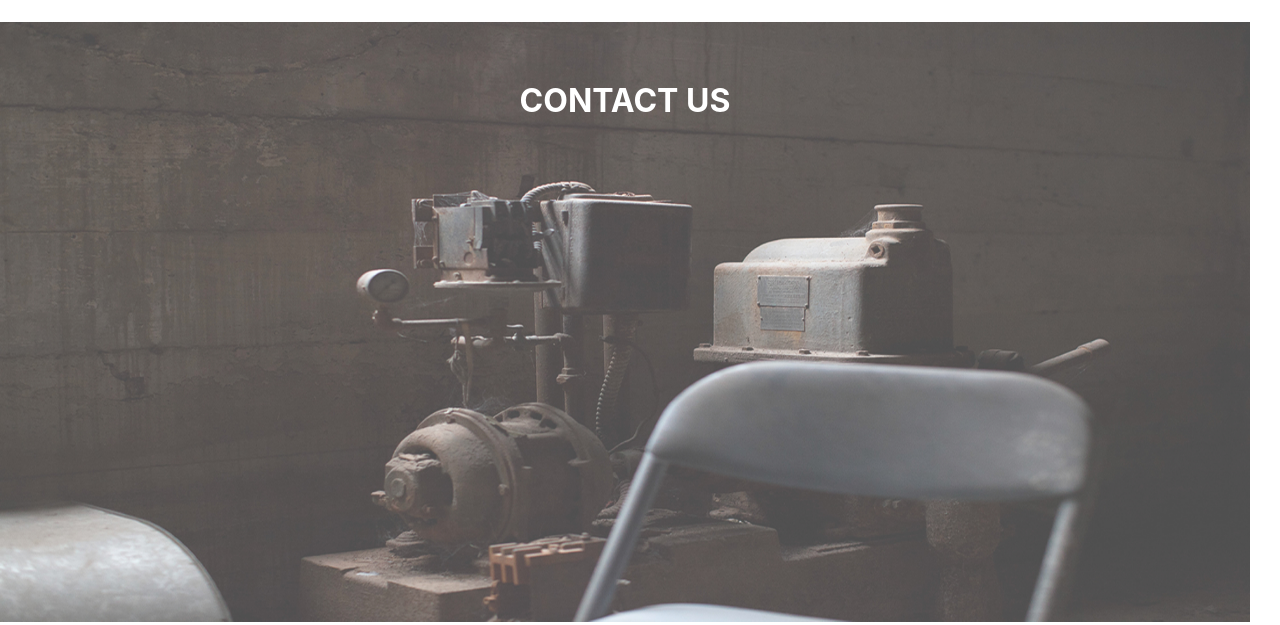
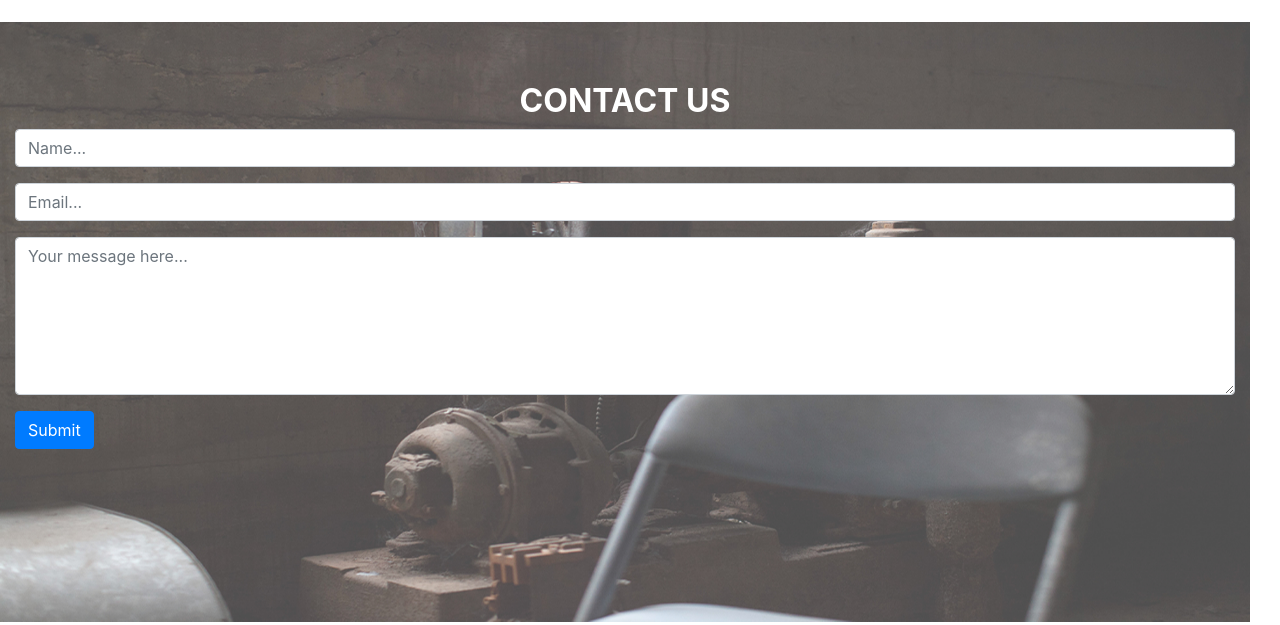
Before and after one commit to Josephat-n/studio-delani, a plain HTML site: page index.html in a window 1280 px wide. Shown: the part 1713-2338 px from the top of the page. Drawn offline with nearby package versions, Linux system fonts and the light colour scheme.

Commit message:
add a form in the contact us section.

```diff
--- a/index.html
+++ b/index.html
@@ -113,7 +113,19 @@
     <div class="row contact">
       <div class="col-12">
         <h2 class="heading"><strong>CONTACT US</strong></h2>
-     </div>
+        <form class="" action="">
+          <div class="form-group">
+            <input type="text"class="form-control" id="uname" placeholder="Name..." name="uname">
+          </div>
+          <div class="form-group">
+            <input type="email" class="form-control" id="email" placeholder="Email..." name="email">
+          </div>
+          <div class="form-group">
+             <textarea class="form-control" rows="6" id="comment" placeholder="Your message here..."></textarea>
+          </div>
+          <button type="submit" class="btn btn-primary">Submit</button>
+        </form>
+      </div>
     </div>
     <div class="row socialMedia">
       <div class="col-12 heading">
```
